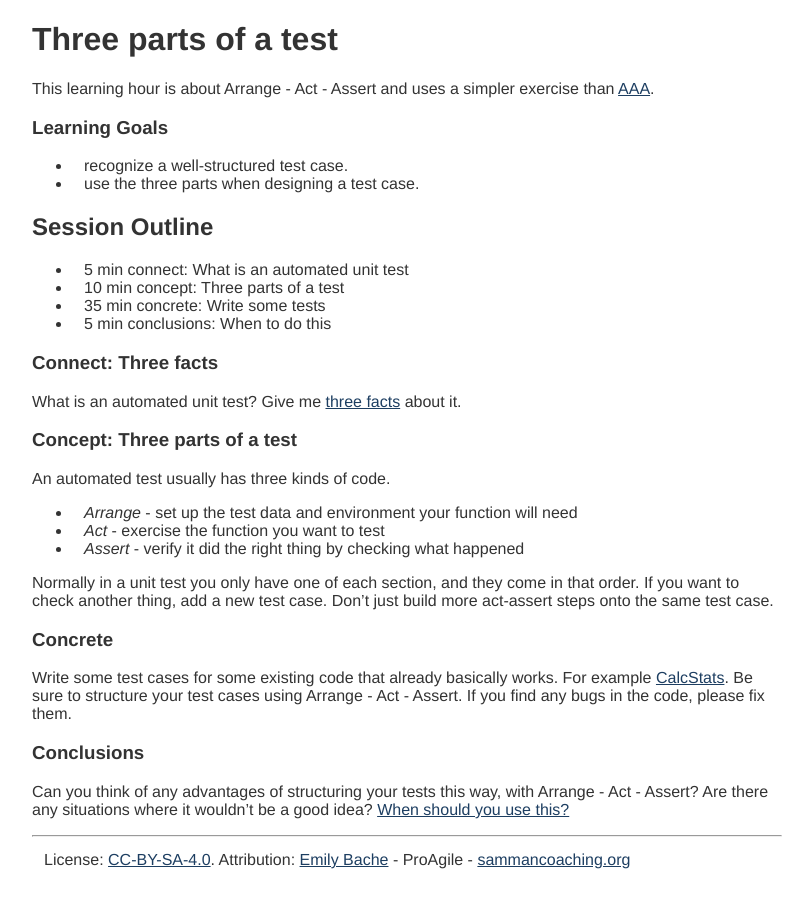
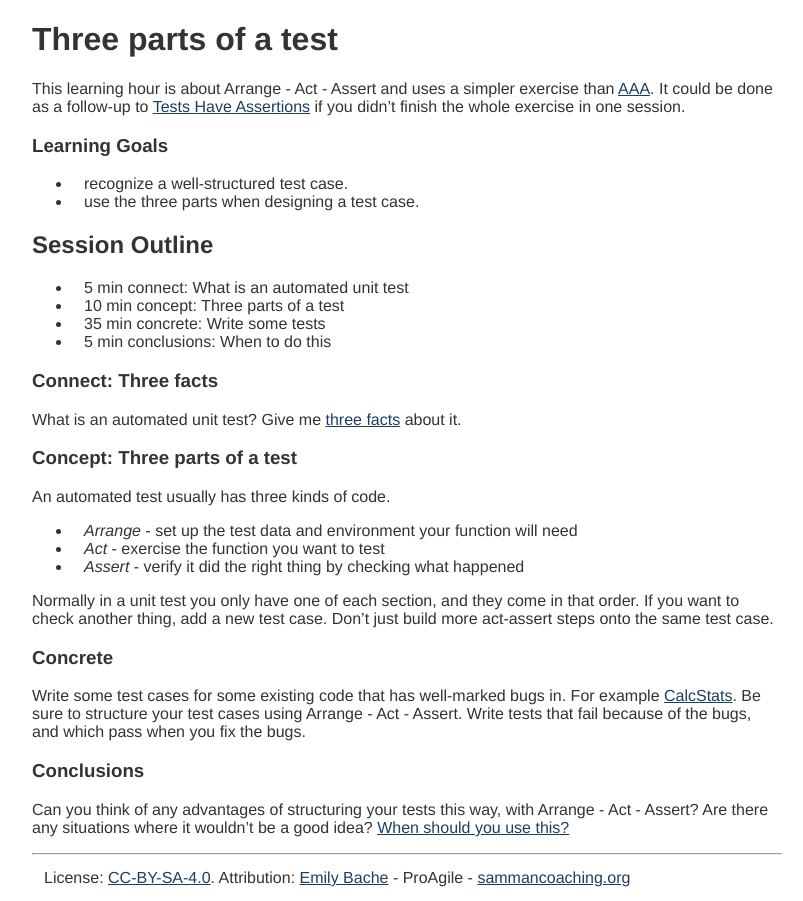
Before and after one commit to sammancoaching/website, a Jekyll site: the page built from _learning_hours/test_design/three_parts_of_a_test.md, in a window 1280 px wide. Shown: the whole page, without its empty margins (233-1036 px from the left). Built offline with Jekyll 4.4.1, drawn with Linux system fonts in a browser that asks for light colours.

Commit message:
add learning hour on basic test design

```diff
--- a/_learning_hours/test_design/three_parts_of_a_test.md
+++ b/_learning_hours/test_design/three_parts_of_a_test.md
@@ -2,14 +2,14 @@
 theme: test_design
 title: Three parts of a test
 kata: calc_stats
-difficulty: 1
+difficulty: 2
 author: emilybache
 affiliation: ProAgile
 ---
 
 # Three parts of a test
 
-This learning hour is about Arrange - Act - Assert and uses a simpler exercise than [AAA](arrange_act_assert.html).
+This learning hour is about Arrange - Act - Assert and uses a simpler exercise than [AAA](arrange_act_assert.html). It could be done as a follow-up to [Tests Have Assertions]({% link _learning_hours/test_design/test_design_assertions.md %}) if you didn't finish the whole exercise in one session.
 
 ### Learning Goals
 
@@ -37,7 +37,7 @@ An automated test usually has three kinds of code.
 Normally in a unit test you only have one of each section, and they come in that order. If you want to check another thing, add a new test case. Don’t just build more act-assert steps onto the same test case.
 
 ### Concrete
-Write some test cases for some existing code that already basically works. For example [CalcStats](https://github.com/emilybache/CalcStats-TestDesign-Kata). Be sure to structure your test cases using Arrange - Act - Assert. If you find any bugs in the code, please fix them.
+Write some test cases for some existing code that has well-marked bugs in. For example [CalcStats](https://github.com/emilybache/CalcStats-TestDesign-Kata). Be sure to structure your test cases using Arrange - Act - Assert. Write tests that fail because of the bugs, and which pass when you fix the bugs.
 
 ### Conclusions
 Can you think of any advantages of structuring your tests this way, with Arrange - Act - Assert? Are there any situations where it wouldn’t be a good idea? [When should you use this?](/activities/conclusions/when_to_use_this.html)
```
Also changed, not shown: _learning_hours/test_design/arrange_act_assert.md (+1 -1 lines), _learning_hours/test_design/benefits_of_arrange_act_assert.md (+1 -1 lines), _learning_hours/test_design/test_design_assertions.md (added, +47 -0 lines).
